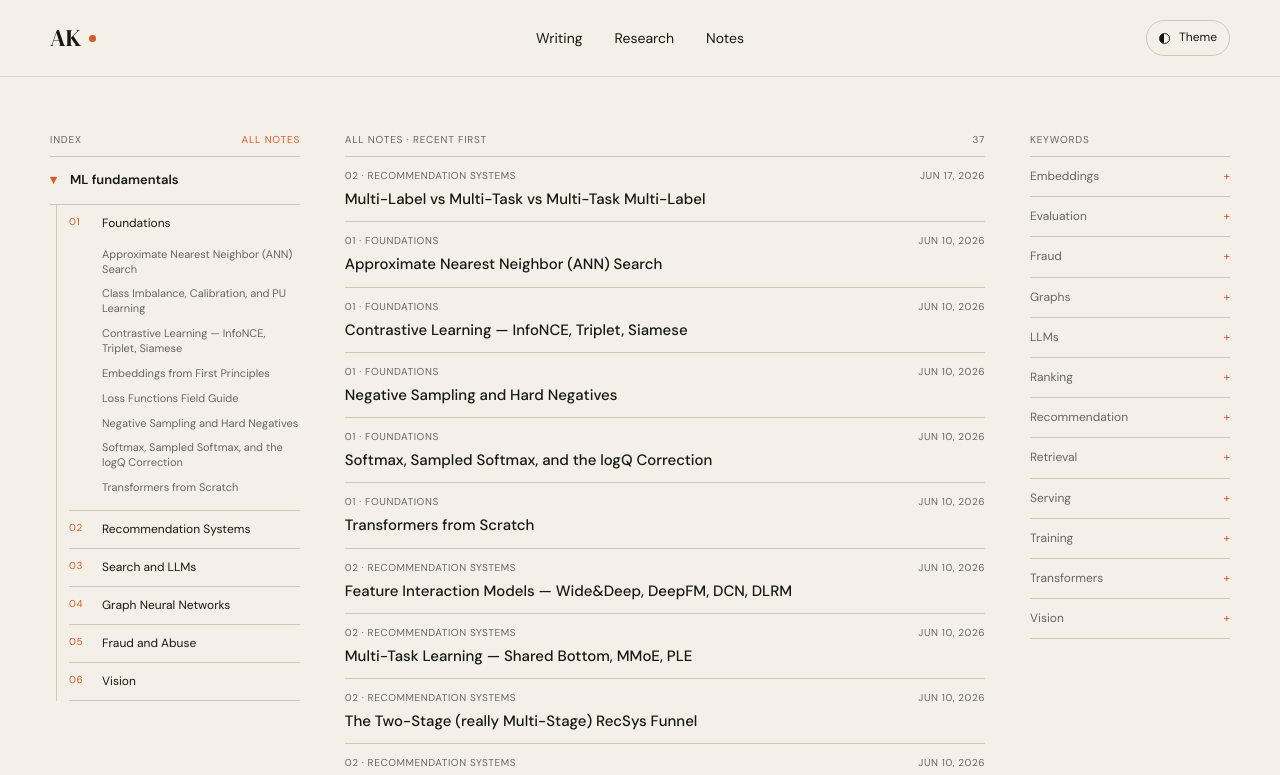
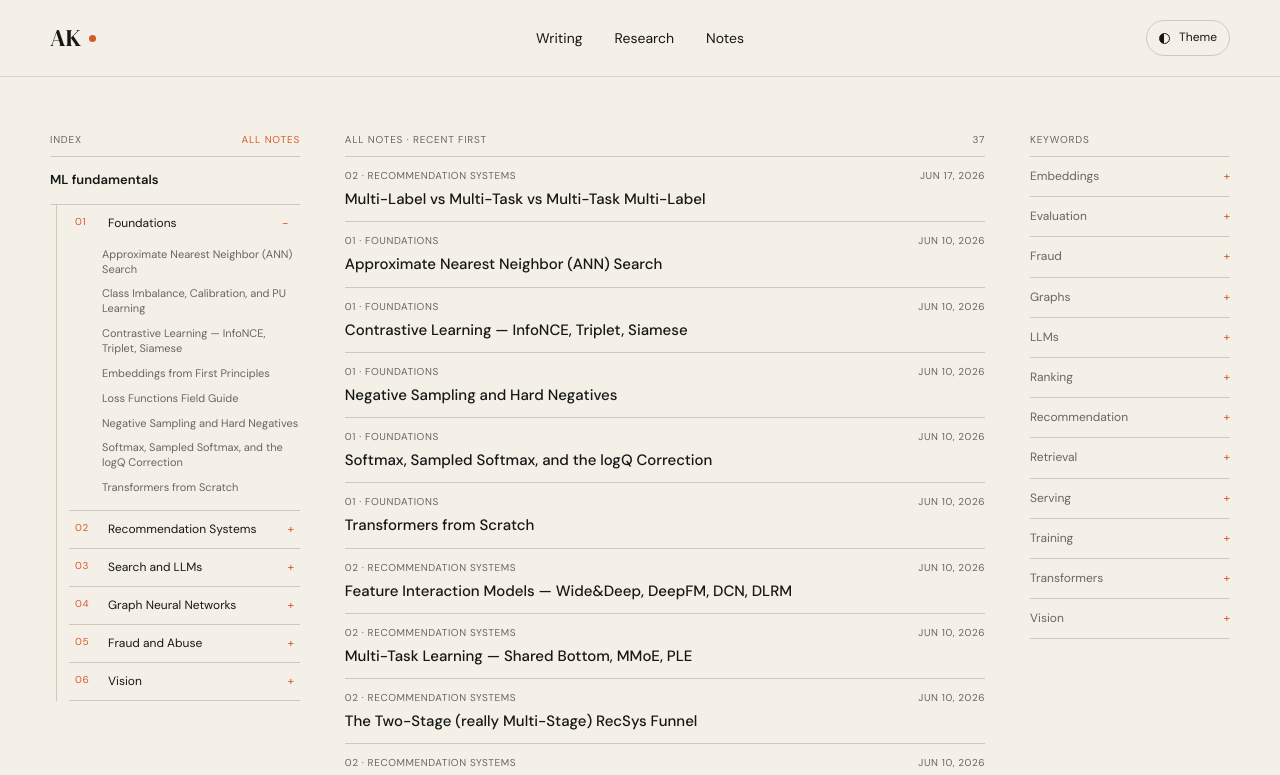
Before and after one commit to avinashingit/avinashingit.github.io, a Jekyll site: the page built from notes/index.html, in a window 1280 px wide. Shown: the top 775 px of the page. Built offline with Jekyll 4.4.1, drawn with Linux system fonts in a browser that asks for light colours; a script that is not in the unit is left out.

Commit message:
Animate notes index accordion

```diff
--- a/assets/css/style.css
+++ b/assets/css/style.css
@@ -1198,28 +1198,12 @@
   border-bottom: 1px solid var(--line);
 }
 
-.notes-index-parent > summary {
+.notes-index-parent-label {
+  margin: 0;
   padding-block: 13px;
   border-bottom: 1px solid var(--line);
-  cursor: pointer;
   font-size: 13px;
   font-weight: 600;
-  list-style: none;
-}
-
-.notes-index-parent > summary::-webkit-details-marker {
-  display: none;
-}
-
-.notes-index-parent > summary::before {
-  content: "▸";
-  display: inline-block;
-  width: 20px;
-  color: var(--accent);
-}
-
-.notes-index-parent[open] > summary::before {
-  content: "▾";
 }
 
 .notes-index-children {
@@ -1228,25 +1212,62 @@
   padding-left: 12px;
 }
 
-.notes-index-group summary {
+.notes-index-group > button {
+  width: 100%;
   display: grid;
-  grid-template-columns: 25px 1fr;
+  grid-template-columns: 25px minmax(0, 1fr) 12px;
   gap: 8px;
+  align-items: start;
+  border: 0;
+  background: transparent;
   padding-block: 11px;
+  color: var(--ink);
   cursor: pointer;
+  font-family: inherit;
   font-size: 12px;
   line-height: 1.25;
-  list-style: none;
-}
-
-.notes-index-group summary::-webkit-details-marker {
-  display: none;
-}
-
-.notes-index-group summary span {
+  text-align: left;
+}
+
+.notes-index-group > button::after {
+  content: "+";
+  color: var(--accent);
+  text-align: right;
+  transform: rotate(0);
+  transition: transform 240ms ease;
+}
+
+.notes-index-group.is-open > button::after {
+  content: "−";
+  transform: rotate(180deg);
+}
+
+.notes-index-group > button span:first-child {
   color: var(--accent);
   font-size: 10px;
   letter-spacing: 0.07em;
+}
+
+.notes-index-panel {
+  display: grid;
+  grid-template-rows: 1fr;
+  opacity: 1;
+  transition: grid-template-rows 260ms ease, opacity 180ms ease;
+}
+
+.notes-index-panel > div {
+  min-height: 0;
+  overflow: hidden;
+}
+
+.notes-browser.is-index-enhanced .notes-index-panel {
+  grid-template-rows: 0fr;
+  opacity: 0;
+}
+
+.notes-browser.is-index-enhanced .notes-index-group.is-open > .notes-index-panel {
+  grid-template-rows: 1fr;
+  opacity: 1;
 }
 
 .notes-index-group nav {
--- a/assets/js/notes.js
+++ b/assets/js/notes.js
@@ -1,6 +1,7 @@
 (() => {
   const browser = document.querySelector("[data-notes-browser]");
   if (!browser) return;
+  browser.classList.add("is-index-enhanced");
 
   const results = browser.querySelector("[data-notes-results]");
   const label = browser.querySelector("[data-results-label]");
@@ -8,7 +9,22 @@
   const reset = browser.querySelector("[data-notes-reset]");
   const keywordButtons = [...browser.querySelectorAll("[data-keyword]")];
   const noteLinks = [...browser.querySelectorAll("[data-note-view]")];
+  const indexGroups = [...browser.querySelectorAll(".notes-index-group")];
   const listMarkup = results.innerHTML;
+
+  const setIndexGroup = (group, open) => {
+    group.classList.toggle("is-open", open);
+    group.querySelector("[data-index-toggle]")?.setAttribute("aria-expanded", String(open));
+  };
+
+  indexGroups.forEach((group) => {
+    setIndexGroup(group, group.classList.contains("is-open"));
+    group.querySelector("[data-index-toggle]")?.addEventListener("click", () => {
+      const shouldOpen = !group.classList.contains("is-open");
+      indexGroups.forEach((item) => setIndexGroup(item, false));
+      if (shouldOpen) setIndexGroup(group, true);
+    });
+  });
 
   const clearSelection = () => {
     keywordButtons.forEach((button) => {
@@ -52,6 +68,10 @@
   };
 
   const showNote = async (link, updateHistory = true) => {
+    const group = link.closest(".notes-index-group");
+    if (group && !group.classList.contains("is-open")) {
+      indexGroups.forEach((item) => setIndexGroup(item, item === group));
+    }
     clearSelection();
     reset.classList.remove("is-active");
     link.classList.add("is-active");
--- a/notes/index.html
+++ b/notes/index.html
@@ -15,21 +15,33 @@
     </div>
 
     <div class="notes-index-groups">
-      <details class="notes-index-parent" open>
-        <summary>ML fundamentals</summary>
-        <div class="notes-index-children">
+      <div class="notes-index-parent">
+        <p class="notes-index-parent-label">ML fundamentals</p>
+        <div class="notes-index-children" data-index-accordion>
           {% for section in site.data.ml_system_design_notes.sections %}
-            <details class="notes-index-group"{% if forloop.first %} open{% endif %}>
-              <summary><span>{{ section.number }}</span>{{ section.title }}</summary>
-              <nav aria-label="{{ section.title }} notes">
-                {% for note in section.notes %}
-                  <a href="{{ note.url | relative_url }}" data-note-view>{{ note.title }}</a>
-                {% endfor %}
-              </nav>
-            </details>
+            <section class="notes-index-group{% if forloop.first %} is-open{% endif %}">
+              <button
+                type="button"
+                aria-expanded="true"
+                aria-controls="notes-section-{{ section.number }}"
+                data-index-toggle
+              >
+                <span>{{ section.number }}</span>
+                <span>{{ section.title }}</span>
+              </button>
+              <div class="notes-index-panel" id="notes-section-{{ section.number }}">
+                <div>
+                  <nav aria-label="{{ section.title }} notes">
+                    {% for note in section.notes %}
+                      <a href="{{ note.url | relative_url }}" data-note-view>{{ note.title }}</a>
+                    {% endfor %}
+                  </nav>
+                </div>
+              </div>
+            </section>
           {% endfor %}
         </div>
-      </details>
+      </div>
     </div>
   </aside>
 
```
